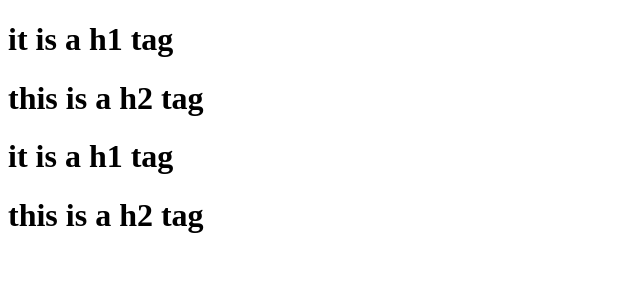
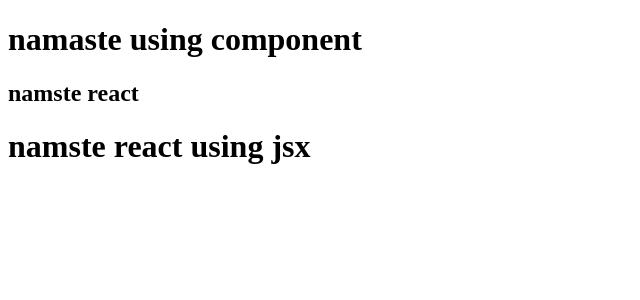
Before and after one commit to praveenmarch22/FoodApp, a React (Vite) app: page / in a window 1280 px wide. Shown: the top 300 px of the page, without its empty margins (0-640 px from the left). Built offline with nearby package versions, Linux system fonts and the light colour scheme.

Commit message:
new changes

```diff
--- a/App.js
+++ b/App.js
@@ -1,22 +1,21 @@
 import React from "react";
 import  ReactDOM from "react-dom/client";
 
+//  React Functional components
+const Title=() => {
+    return (
+    [<h1>namaste using component</h1>,
+     <h2>namste react</h2>]
 
-const parent=React.createElement(
-    "div",
-    {id:"parent"},
-[
-    React.createElement("div",{id:"child1"},
-[
-    React.createElement("h1",{},"it is a h1 tag"),
-    React.createElement("h1",{},"this is a h2 tag")
-]),
-React.createElement("div",{id:"child2"},
-[
-    React.createElement("h1",{},"it is a h1 tag"),
-    React.createElement("h1",{},"this is a h2 tag")
-])
-]);
+)};
+const HeadingComponent=()=>(
+    <div>
+        <Title/>
+         <h1 className="heading">namste react using jsx </h1>
+    </div>
+
+);
+
 
 const root=ReactDOM.createRoot(document.getElementById("root"));
-root.render(parent);
+root.render(<HeadingComponent/>);
--- a/index.html
+++ b/index.html
@@ -7,7 +7,9 @@
     <link rel="stylesheet" href="index.css">
 </head>
 <body>
-    <div id="root"></div>
+    <div id="root">
+        <h1>Not Rendered...!</h1>
+    </div>
     <script type="module" src="App.js"></script>
 </body>
 </html>
--- a/package.json
+++ b/package.json
@@ -3,6 +3,8 @@
   "version": "1.0.0",
   "description": "This is my react works.",
   "scripts": {
+    "start":"parcel index.html",
+    "build":"parcel build index.html",
     "test": "jest"
   },
   "repository": {
```
